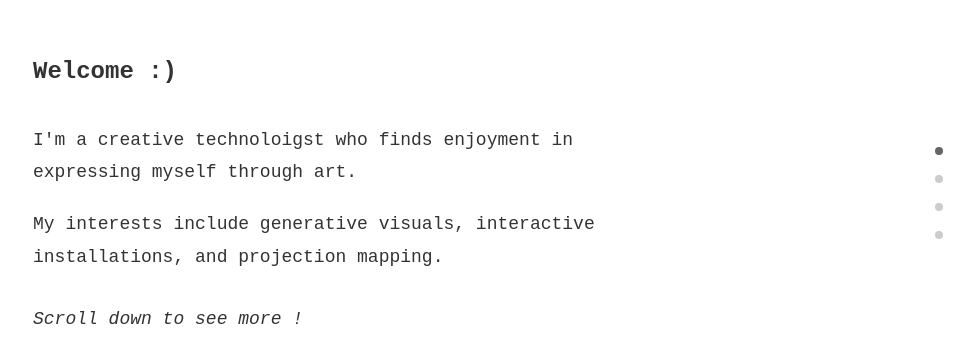
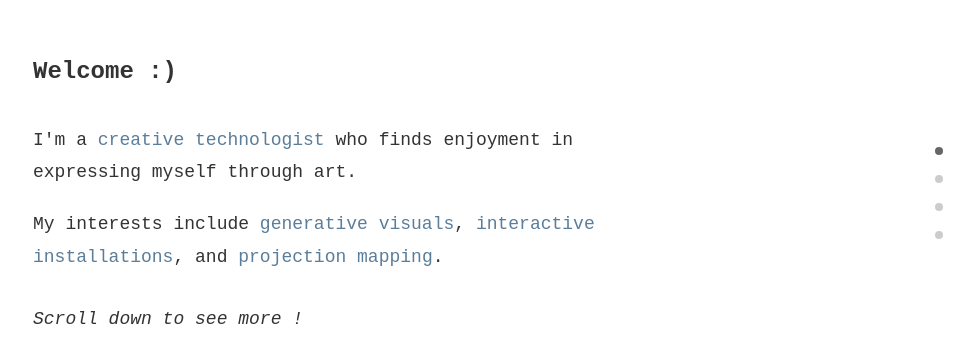
Before and after one commit to awang-777/portfolioWebsite, a React (Create React App) app in the folder frontend/: page / in a window 1280 px wide. Shown: the part 207-570 px from the top of the page, without its empty margins (307-1280 px from the left). Built offline with nearby package versions, Linux system fonts and the light colour scheme; the HTML template or start-up script is replaced by a standard one.

Commit message:
changed font color

```diff
--- a/frontend/src/pages/About.js
+++ b/frontend/src/pages/About.js
@@ -55,10 +55,10 @@ function About() {
           Welcome :)
         </div>
         <div style={{ marginBottom: '20px' }}>
-          I'm a creative technoloigst who finds enjoyment in expressing myself through art.
+          I'm a <span style={{ color: '#5A7D9A' }}>creative technologist</span> who finds enjoyment in expressing myself through art.
         </div>
         <div style={{ marginBottom: '20px' }}>
-          My interests include generative visuals, interactive installations, and projection mapping.
+          My interests include <span style={{ color: '#5A7D9A' }}>generative visuals</span>, <span style={{ color: '#5A7D9A' }}>interactive installations</span>, and <span style={{ color: '#5A7D9A' }}>projection mapping</span>.
         </div>
         <div style={{
           marginTop: '30px',
--- a/frontend/src/pages/Home.js
+++ b/frontend/src/pages/Home.js
@@ -370,7 +370,6 @@ function Home() {
 
     renderer.setAnimationLoop(animate);
 
-    // event listeners
     window.addEventListener('mousemove', onMouseMove);
     renderer.domElement.addEventListener('click', onMouseClick);
 
@@ -603,7 +602,7 @@ function Home() {
           left: '88%',
           transform: 'translate(-50%, -50%)',
           color: hoverColor,
-          fontSize: '16px',
+          fontSize: '18px',
           fontFamily: 'Courier New, monospace',
           zIndex: 10,
           pointerEvents: 'none',
```
